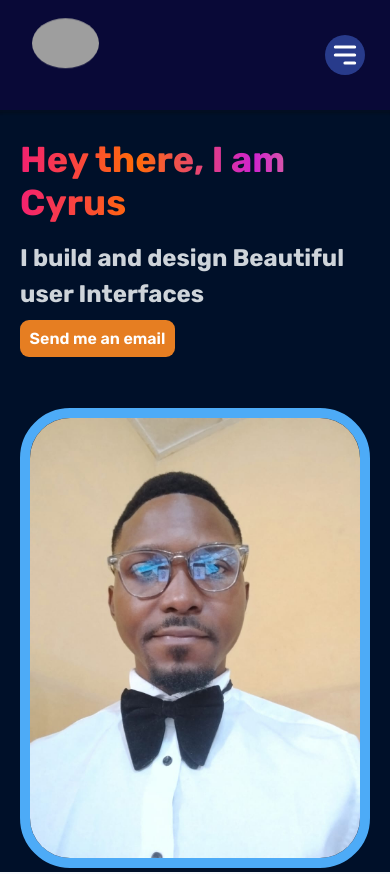
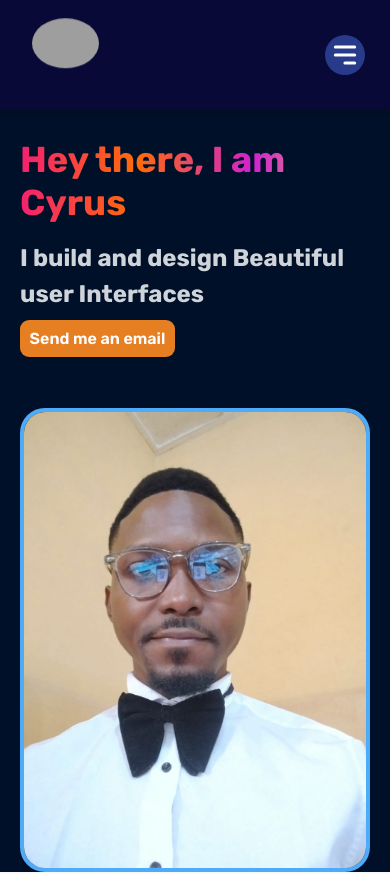
Before and after one commit to CyCodez/cyruz-project, a React (Create React App) app: page / in a window 390 px wide. Shown: the top 874 px of the page. Built offline with nearby package versions, Linux system fonts and the light colour scheme; grey boxes are pictures that could not be loaded.

Commit message:
added styling

```diff
--- a/src/App.css
+++ b/src/App.css
@@ -138,11 +138,35 @@ a:hover{
   /* margin-top: 15rem; */
 }
 
-.my-image{
-  border-radius: 50px;
-  border:10px solid #4dabf7;
-  width: 70%;
-  height: 50%;
+.my-image {
+    border-radius: 50px;
+    border: 10px solid #4dabf7;
+    width: 70%;
+    height: auto;
+}
+
+
+/* Mobile */
+@media (max-width: 600px) {
+    .my-image {
+        width: 80%;
+        height: auto;
+        border-radius: 30px;
+        border: 5px solid #4dabf7;
+        display: block;
+        margin: 0 auto;
+        object-fit: cover;
+    }
+}
+
+
+/* Small phones */
+@media (max-width: 400px) {
+    .my-image {
+        width: 75%;
+        border: 4px solid #4dabf7;
+        border-radius: 25px;
+    }
 }
 
 .btn,
@@ -306,15 +330,23 @@ border: 2px solid #4dabf7;
 
 }
 
-.skill-container{
-  width: 38%;
-  height: fit-content;
-  padding:4rem;
-  background-color:#05014a;
-    border:3px solid #4dabf7;
+.skill-container {
+    width: 90%;
+    max-width: 700px;
+
+    padding: 2.5rem;
+
+    background-color: #05014a;
+
+    border: 3px solid #4dabf7;
+
     margin: 50px auto;
-border-radius: 15px;
-transition: all 2s;
+
+    border-radius: 15px;
+
+    transition: all 0.5s;
+
+    box-sizing: border-box;
 }
 
 .skill-container:hover{
@@ -484,6 +516,7 @@ form input:active{
     /* 8px / 16px = 0.5 = 50% */
     font-size: 50%;
   }
+
 
   .hero {
     grid-template-columns: 1fr;
--- a/src/App.js
+++ b/src/App.js
@@ -499,6 +499,7 @@ function Skills() {
           </div>
         </div>
 
+
         <div className="skill-list">
           <div>
             <ion-icon
--- a/src/navBar.css
+++ b/src/navBar.css
@@ -157,7 +157,6 @@
     width: 100%;
     margin:0 auto;
     padding:2rem;
-    height: 110rem;
 }
 .skill-list{
 display: flex;
```
